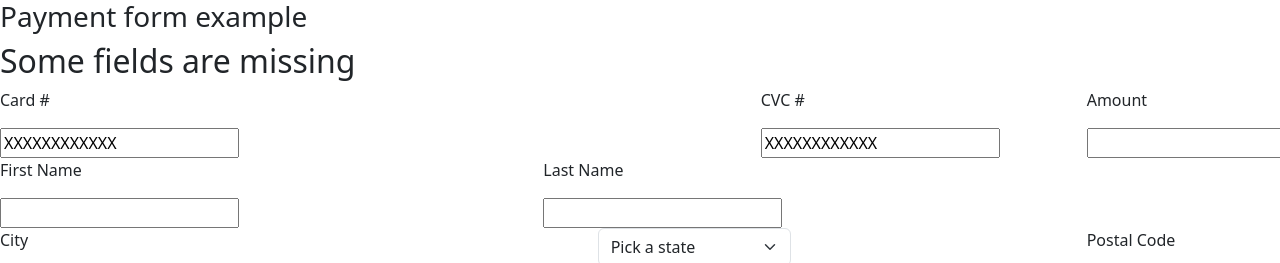
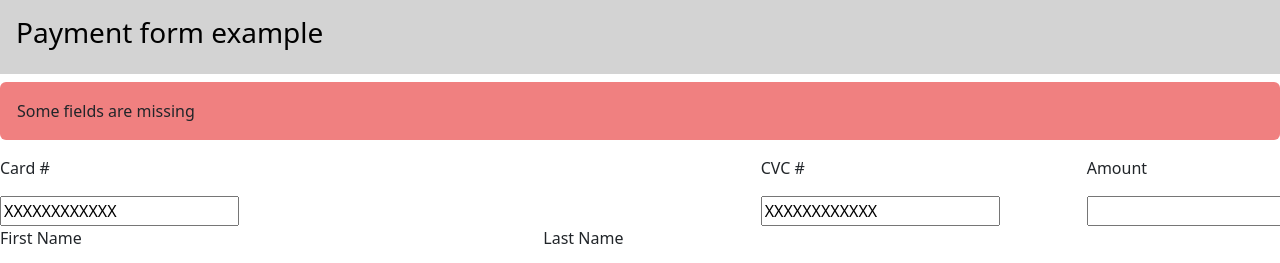
Before and after one commit to Alejandra36a/Formulario-AAguirre, a plain HTML site: page index.html in a window 1280 px wide. Shown: the top 263 px of the page. Drawn offline with nearby package versions, Linux system fonts and the light colour scheme.

Commit message:
Copia con css

```diff
--- a/index.html
+++ b/index.html
@@ -10,18 +10,18 @@
     <link rel="stylesheet" href="https://cdnjs.cloudflare.com/ajax/libs/font-awesome/6.5.2/css/all.min.css"
         integrity="sha512-SnH5WK+bZxgPHs44uWIX+LLJAJ9/2PkPKZ5QiAj6Ta86w+fsb2TkcmfRyVX3pBnMFcV7oQPJkl9QevSCWr3W6A=="
         crossorigin="anonymous" referrerpolicy="no-referrer" />
-    <link rel="stylesheet" type="text/css" href="styles.css">
+    <link rel="stylesheet" type="text/css" href="./style.css">
 </head>
 
 <body>
     <div class="caja ">
-        <div class="title">
+        <div class="titulo p-3 mb-2 text-black">
             <h3>Payment form example</h3>
         </div>
-        <div>
-            <h2>Some fields are missing</h2>
+        <div class="alert " role="alert">
+            Some fields are missing
         </div>
-        <div class="  dates-card ">
+        <div class="  datos-card ">
             <div class="row justify-content-between">
                 <div class="col-6">
                     <p>Card #</p>
@@ -97,7 +97,7 @@
         <div class="d-grid gap-2 d-md-flex justify-content-md-end">
             <button class="btn btn-secondary me-md-2" type="button">Cancel</button>
             <button class="btn btn-primary" type="button">Send</button>
-          </div>
+        </div>
 
     </div>
 
--- a/style.css
+++ b/style.css
@@ -0,0 +1,6 @@
+.titulo{
+    background-color: lightgray;
+}
+.alert{
+    background-color: lightcoral;
+}
```
